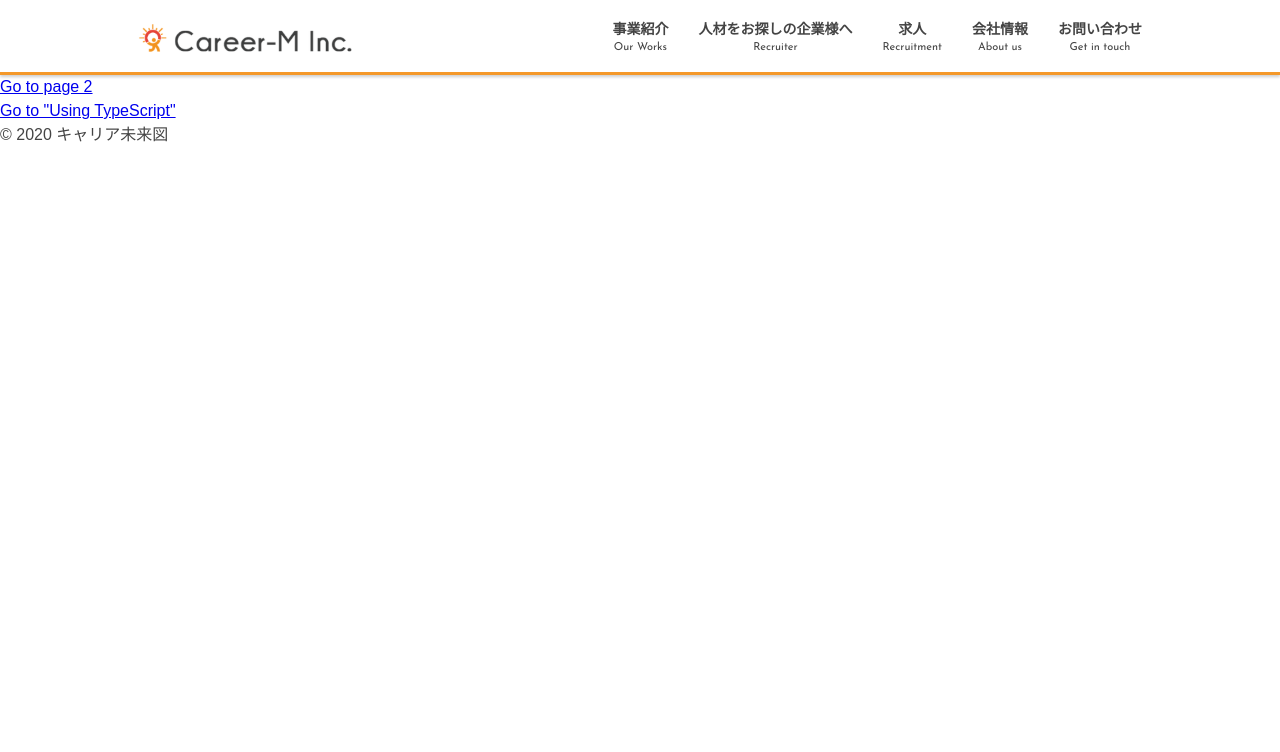
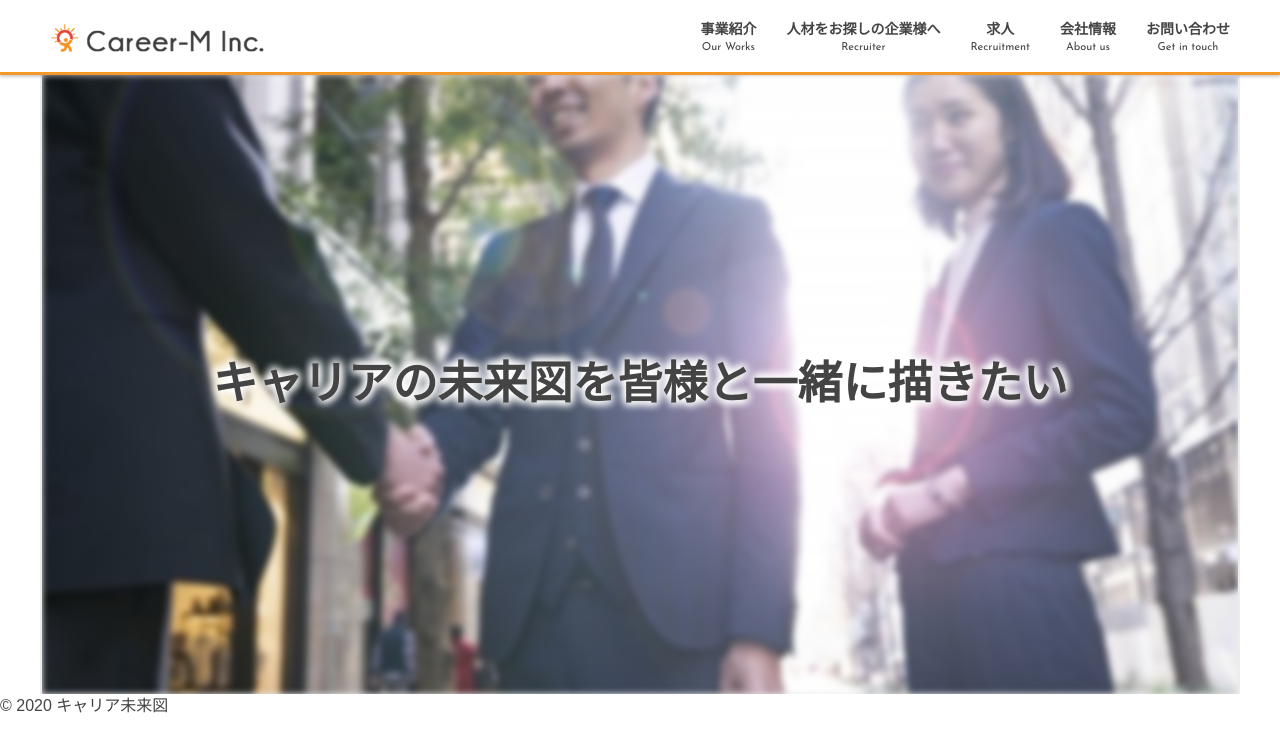
Before and after one commit to 9631kunn/career-m, a Gatsby site: page / in a window 1280 px wide. Built offline with nearby package versions, Linux system fonts and the light colour scheme; Gatsby itself is replaced by a stand-in of ours.

Commit message:
add: hero

```diff
--- a/gatsby-browser.js
+++ /dev/null
@@ -1 +0,0 @@
-require("./src/styles/reset.css")
--- a/src/components/Header.js
+++ b/src/components/Header.js
@@ -44,12 +44,12 @@ const Header = ({ location, siteTitle }) => {
     justify-content: space-between;
     height: 100%;
     margin: auto;
-    max-width: 1024px;
+    max-width: 1200px;
     padding: 0 10px;
     h1, h3{
       height: 26px;
       width: 186px;
-      @media(min-width: ${props => props.theme.media.l}){
+      @media(min-width: ${props => props.theme.media.m}){
         height: 30px;
         width: 214px;
       }
--- /dev/null
+++ b/src/components/Hero.js
@@ -0,0 +1,46 @@
+import React from "react"
+
+import Image from "./Image"
+
+import styled, { keyframes } from "styled-components"
+
+const Hero = () => {
+
+  const Wrap = styled.div`
+    position: relative;
+    .hero{
+      img{
+        filter: blur(3px);
+      }
+    }
+  `
+
+  const fadeIn = keyframes`
+    100% { opacity: 1; }
+  `
+
+  const Catch = styled.h2`
+    animation: ${fadeIn} 1.5s 1s forwards;
+    font-size: 30px;
+    @media (min-width: ${props => props.theme.media.l}){
+      font-size: 45px;
+    }
+    left: 50%;
+    position: absolute;
+    text-shadow: 0 1px 10px hsl(0 100% 100% / 100%),  0 -1px 10px hsl(0 100% 100% / 100%),
+                0 2px 10px hsl(0 100% 100% / 100%),  0 -2px 10px hsl(0 100% 100% / 100%);
+    top: 50%;
+    transform: translateX(-50%) translateY(-50%);
+    opacity: 0;
+    white-space: nowrap;
+  `
+
+  return (
+    <Wrap>
+      <Image filename="hero.jpg" className="hero" alt={"キャリアの未来図を皆様と一緒に描きたい"} />
+      <Catch>キャリアの未来図を<br className="pc__none" />皆様と一緒に描きたい</Catch>
+    </Wrap>
+  )
+}
+
+export default Hero
--- a/src/components/Layout.js
+++ b/src/components/Layout.js
@@ -7,8 +7,9 @@ import SiteJson from "./JsonLd/Site"
 import Header from "./Header"
 import Footer from "./Footer"
 
-import { ThemeProvider } from "styled-components"
+import styled, { ThemeProvider } from "styled-components"
 import theme from "../styles/theme"
+import Global from "../styles/global"
 
 const Layout = ({ children, location }) => {
   const data = useStaticQuery(graphql`
@@ -21,13 +22,23 @@ const Layout = ({ children, location }) => {
     }
   `)
 
+  const Main = styled.main`
+    background: #ececec;
+    margin: auto;
+    max-width: 1200px;
+    @media (min-width: ${props => props.theme.media.l}){
+      border-inline-start: 2px solid #ececec;
+      border-inline-end: 2px solid #ececec;
+    }
+  `
 
   return (
     <ThemeProvider theme={theme}>
+      <Global />
       <CompanyJson />
       <SiteJson />
       <Header location={location} siteTitle={data.site.siteMetadata.title} />
-      <main>{children}</main>
+      <Main>{children}</Main>
       <Footer />
     </ThemeProvider>
   )
--- a/src/pages/index.js
+++ b/src/pages/index.js
@@ -1,17 +1,21 @@
 import React from "react"
-import { Link } from "gatsby"
 
 import Layout from "../components/Layout"
-// import Image from "../components/Image"
-// import SEO from "../components/SEO"
+import Hero from "../components/Hero"
+
+import styled from "styled-components"
 
 const IndexPage = (props) => {
 
+  const Container = styled.div`
+
+  `
 
   return (
     <Layout location={props.location}>
-      <Link to="/page-2/">Go to page 2</Link> <br />
-      <Link to="/using-typescript/">Go to "Using TypeScript"</Link>
+      <Container>
+        <Hero />
+      </Container>
     </Layout>
   )
 }
--- /dev/null
+++ b/src/styles/global.js
@@ -0,0 +1,51 @@
+import { createGlobalStyle } from "styled-components"
+
+const Global = createGlobalStyle`
+  /******
+  Ref: https://github.com/hankchizljaw/modern-css-reset/blob/master/dist/reset.css
+  ******/
+  *,
+  *::before,
+  *::after {
+    box-sizing: border-box;
+    margin: 0;
+    padding: 0;
+  }
+  html {
+    color: #444;
+    font-family: 'Yu Mincho Light','YuMincho','Yu Mincho','游明朝体',sans-serif;
+    scroll-behavior: smooth;
+  }
+  body {
+    min-height: 100vh;
+    text-rendering: optimizeSpeed;
+    line-height: 1.5;
+  }
+
+
+  /******
+  Ref: https://qiita.com/nabettu/items/1593af04e48444c45c53
+  ******/
+  button{
+    appearance: none;
+    background-color: transparent;
+    border: none;
+    cursor: pointer;
+    outline: none;
+    padding: 0;
+  }
+
+
+  @media (max-width: 768px){
+    .sp__none{
+      display: none;
+    }
+  }
+  @media (min-width: 769px){
+    .pc__none{
+      display: none;
+    }
+  }
+`
+
+export default Global
--- a/src/styles/reset.css
+++ /dev/null
@@ -1,36 +0,0 @@
-/******
-Ref: https://github.com/hankchizljaw/modern-css-reset/blob/master/dist/reset.css
-******/
-
-/* Box sizing rules */
-*,
-*::before,
-*::after {
-  box-sizing: border-box;
-  margin: 0;
-  padding: 0;
-}
-html {
-  color: #444;
-  font-family: 'Yu Mincho Light','YuMincho','Yu Mincho','游明朝体',sans-serif;
-  scroll-behavior: smooth;
-}
-body {
-  min-height: 100vh;
-  text-rendering: optimizeSpeed;
-  line-height: 1.5;
-}
-
-
-/******
-Ref: https://qiita.com/nabettu/items/1593af04e48444c45c53
-******/
-
-button{
-  appearance: none;
-  background-color: transparent;
-  border: none;
-  cursor: pointer;
-  outline: none;
-  padding: 0;
-}
--- a/src/styles/theme.js
+++ b/src/styles/theme.js
@@ -2,7 +2,7 @@ const variables = {
   media: {
     s: "480px",
     m: "768px",
-    l: "1024px"
+    l: "1200px"
   },
   color: {
     main: "#F49829",
```
Also changed, not shown: src/images/hero.jpg (added).
